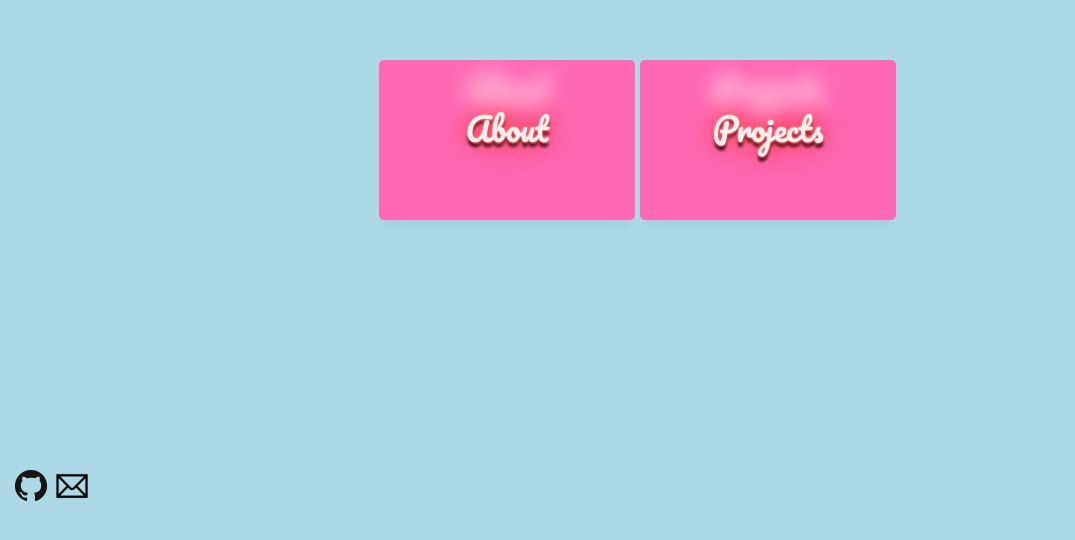
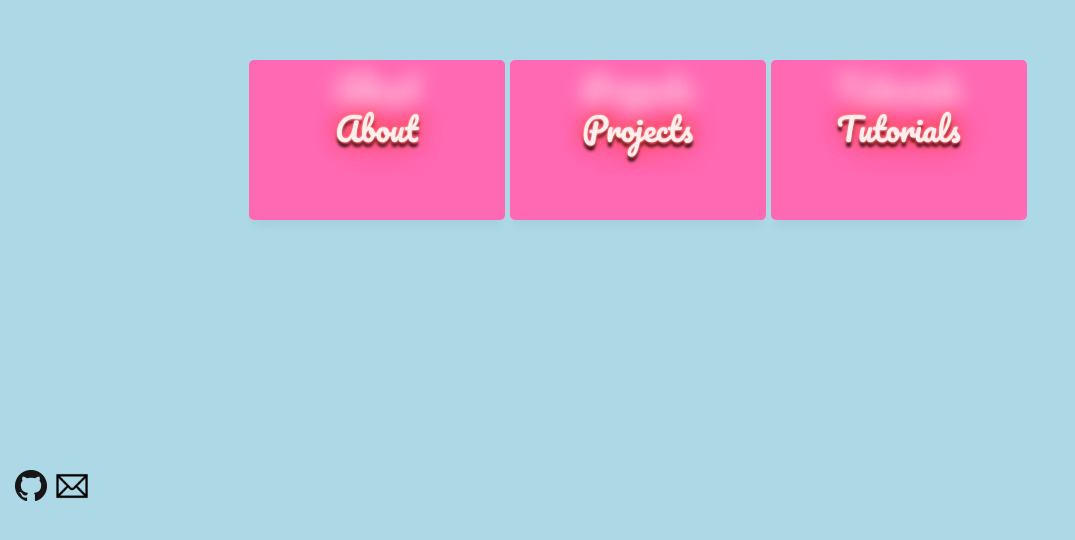
Before and after one commit to KellyCodesSometimes/KellyProjects, a Next.js app: page / in a window 1280 px wide. Shown: the part 260-800 px from the top of the page, without its empty margins (0-1075 px from the left). Built offline with nearby package versions, Linux system fonts and the light colour scheme.

Commit message:
Add a tutorials block

```diff
--- a/components/TransitionBlockDetails.ts
+++ b/components/TransitionBlockDetails.ts
@@ -20,7 +20,9 @@ export default class TransitionBlockDetails {
 
 const aboutBlock = new TransitionBlockDetails('About Me', '#a8edea → #fed6e3', '', '')
 const projectsBlock = new TransitionBlockDetails('Projects Block', '#f5f7fa → #c3cfe2', '', '')
-const homepageBlocks = [aboutBlock, projectsBlock];
+const tutorials = new TransitionBlockDetails('Tutorials Block', '#e0c3fc → #8ec5fc', '', 'Tutorials Block')
+
+const homepageBlocks = [aboutBlock, projectsBlock, tutorials];
 
 const quadruplexBlock = new TransitionBlockDetails("Quadruplex", '#a8edea → #fed6e3', 'linear-gradient(135deg, #a8edea 0%, #fed6e3 100%)', "Quadruplex")
 const threeJsBlock = new TransitionBlockDetails("ThreeJs", '#f5f7fa → #c3cfe2', 'linear-gradient(135deg, #f5f7fa 0%, #c3cfe2 100%)', "ThreeJs")
@@ -29,9 +31,13 @@ const cvGenBlock = new TransitionBlockDetails("CV Gen", '#e0c3fc → #8ec5fc', '
 const medAdherenceBlock = new TransitionBlockDetails("Medical Adherence V1", '#e0c3fc → #8ec5fc', 'linear-gradient(135deg, #e0c3fc 0%, #8ec5fc 100%)', "Medical Adherence V1")
 const reportListBlock = new TransitionBlockDetails("Report List", '#e0c3fc → #8ec5fc', 'linear-gradient(135deg, #e0c3fc 0%, #8ec5fc 100%)', "Report List Gen")
 const musicianPortfolioBlock = new TransitionBlockDetails("Musician Portfolio", '#e0c3fc → #8ec5fc', 'linear-gradient(135deg, #e0c3fc 0%, #8ec5fc 100%)', "Musician Portfolio")
+const youtubePartyBlock = new TransitionBlockDetails("Youtube Party", '#e0c3fc → #8ec5fc', 'linear-gradient(135deg, #e0c3fc 0%, #8ec5fc 100%)', "Youtube Party")
+
 const inspoBlock = new TransitionBlockDetails("Inspo & Sources", '#e0c3fc → #8ec5fc', 'linear-gradient(135deg, #e0c3fc 0%, #8ec5fc 100%)', "Inspo & Sources")
 const closeBlock = new TransitionBlockDetails("Close", '#e0c3fc → #8ec5fc', 'linear-gradient(135deg, #e0c3fc 0%, #8ec5fc 100%)', "Close")
 
-const projectBlocks = [quadruplexBlock, threeJsBlock, cvGenBlock, medAdherenceBlock, reportListBlock, musicianPortfolioBlock, inspoBlock, closeBlock]
+const projectBlocks = [quadruplexBlock, threeJsBlock, cvGenBlock, medAdherenceBlock, reportListBlock, musicianPortfolioBlock, youtubePartyBlock, inspoBlock, closeBlock]
 
-export { homepageBlocks, projectBlocks }
+const tutorialsBlocks: TransitionBlockDetails[] = []
+
+export { homepageBlocks, projectBlocks, tutorialsBlocks }
--- a/components/TransitionBlocks.jsx
+++ b/components/TransitionBlocks.jsx
@@ -1,7 +1,6 @@
 import React, { useState, useRef } from 'react'
 import { useTransition, useSpring, useChain, config } from 'react-spring'
 import { Global, Container, Item } from './styles'
-import { homepageBlocks, projectBlocks } from './TransitionBlockDetails';
 import ProjectDialog from './projectDialog';
 import ThreeJsContent from './projects/threejs/threeJsContext';
 import QuadruplexContent from './projects/quadruplex/quadruplexContext';
@@ -10,15 +9,16 @@ import MusicianPortfolio from './projects/musicianPortfolio/musicianPortfolio';
 import Inspiration from './projects/inspiration/inspiration';
 import MedicalAdherence from './projects/medicalAdherence/medicalAdherence';
 
-export default function TransitionBlocks({ title }) {
+export default function TransitionBlocks({ title, childBlocks }) {
     const [open, set] = useState(false);
     const [dialogOpen, setDialogOpen] = useState(false);
     const [showProjectsText, setShowProjectsText] = useState(true);
     const [projectTitle, setProjectTitle] = useState("");
 
-    const projectContents = { "Quadruplex": <QuadruplexContent />, "ThreeJs": <ThreeJsContent />,
-    "Musician Portfolio": <MusicianPortfolio/>, "Inspo & Sources": <Inspiration/>, "Medical Adherence V1": <MedicalAdherence/>
-}
+    const projectContents = {
+        "Quadruplex": <QuadruplexContent />, "ThreeJs": <ThreeJsContent />,
+        "Musician Portfolio": <MusicianPortfolio />, "Inspo & Sources": <Inspiration />, "Medical Adherence V1": <MedicalAdherence />
+    }
 
     const springRef = useRef()
     const { size, opacity, ...rest } = useSpring({
@@ -29,10 +29,11 @@ export default function TransitionBlocks({ title }) {
     })
 
     const transRef = useRef()
-    const transitions = useTransition(open ? title === "About" ? homepageBlocks : projectBlocks : [], item => item.name, {
+
+    const childBlockTransitions = useTransition(open ? childBlocks : [], item => item.name, {
         ref: transRef,
         unique: true,
-        trail: 400 / title === "About" ? homepageBlocks.length : projectBlocks.length,
+        trail: 400 / childBlocks,
         from: { opacity: 0, transform: 'scale(0)' },
         enter: { opacity: 1, transform: 'scale(1)' },
         leave: { opacity: 0, transform: 'scale(0)' }
@@ -57,10 +58,10 @@ export default function TransitionBlocks({ title }) {
                 }, showProjectsText ? 0 : 1000);
             }}>
                 {showProjectsText && <div style={{ marginTop: 40 }} className="logo">{title}</div>}
-                {transitions.map(({ item, key, props }) => (
+                {childBlockTransitions.map(({ item, key, props }) => (
                     <Item key={key} onClick={(e) => handleItemClick(e, item)} style={{ ...props, background: item.css, display: title === "About" ? "inline-grid" : "inherit" }}>
                         <div style={{ display: "inline-grid" }}>
-                            <div className="logo" style={{ marginTop: title === "About" ? 0 : 10 }}>{item.content}</div>
+                            <div className="logo" style={{ marginTop: 0 }}>{item.content}</div>
                         </div>
                     </Item>
                 ))}
--- a/components/styles.js
+++ b/components/styles.js
@@ -40,7 +40,7 @@ const Container = styled(animated.div)`
   justify-content: center;
   text-align: center;
   display: grid;
-  grid-template-columns: repeat(2, minmax(100px, 1fr));
+  grid-template-columns: repeat(3, minmax(100px, 1fr));
   grid-gap: 25px;
   padding: 25px;
   background: white;
--- a/pages/index.tsx
+++ b/pages/index.tsx
@@ -4,13 +4,15 @@ import TransitionBlocks from '../components/TransitionBlocks'
 import github from '/public/GitHub-Mark-32px.png'
 import mail from '/public/mail.png'
 import Image from 'next/image'
+import { projectBlocks, tutorialsBlocks } from '../components/TransitionBlockDetails'
 
 export default function App() {
   return (
     <>
       <div className="app">
-        <TransitionBlocks title={"About"} />
-        <TransitionBlocks title={"Projects"} />
+        <TransitionBlocks title={"About"} childBlocks={[]} />
+        <TransitionBlocks title={"Projects"} childBlocks={projectBlocks}/>
+        <TransitionBlocks title={"Tutorials"} childBlocks={tutorialsBlocks} />
       </div>
       <div style={{ position: "absolute", bottom: "3vh", height: "7vh", alignContent: "center", alignItems: "center", display: "inline-flex", marginLeft: 15}}>
         <a href={"https://github.com/K-A-Ball"}><Image alt="view my github" src={github}  layout="intrinsic"  /></a>
```
